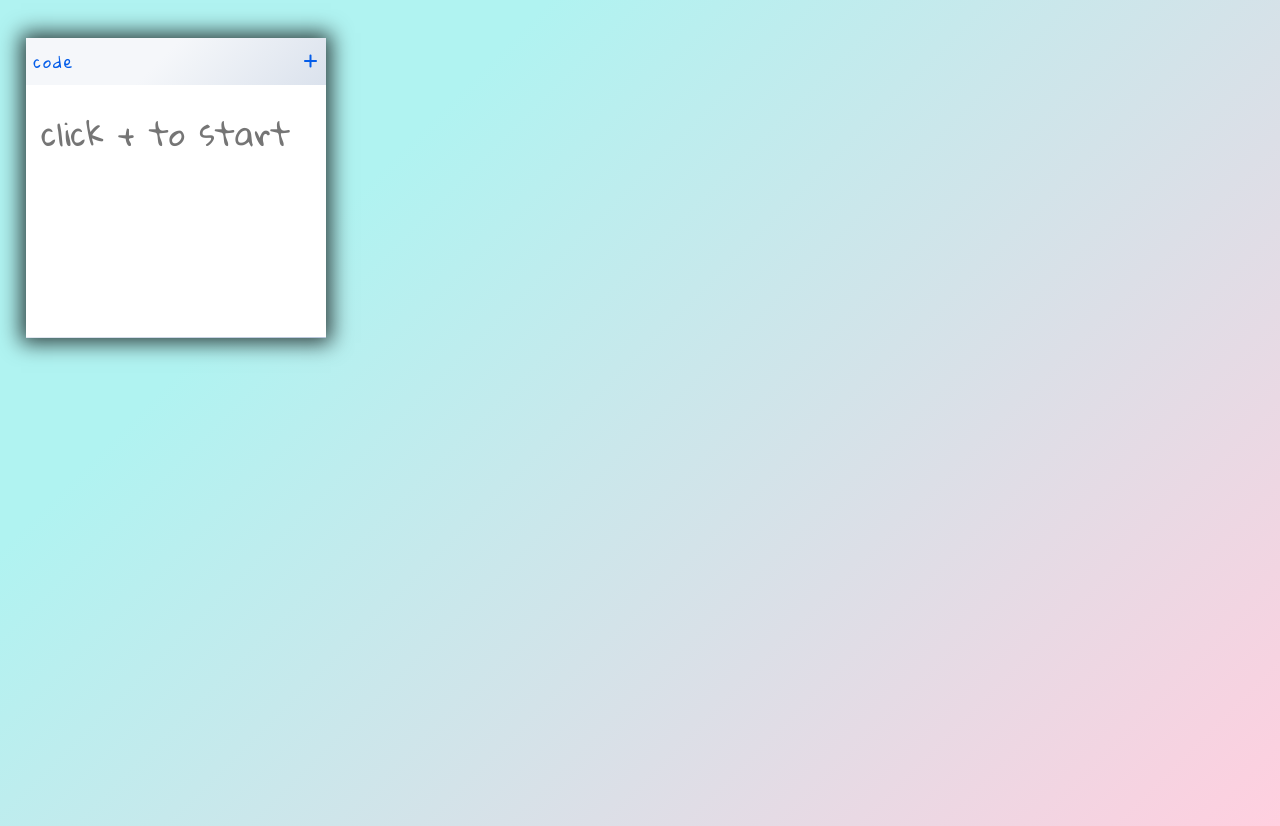
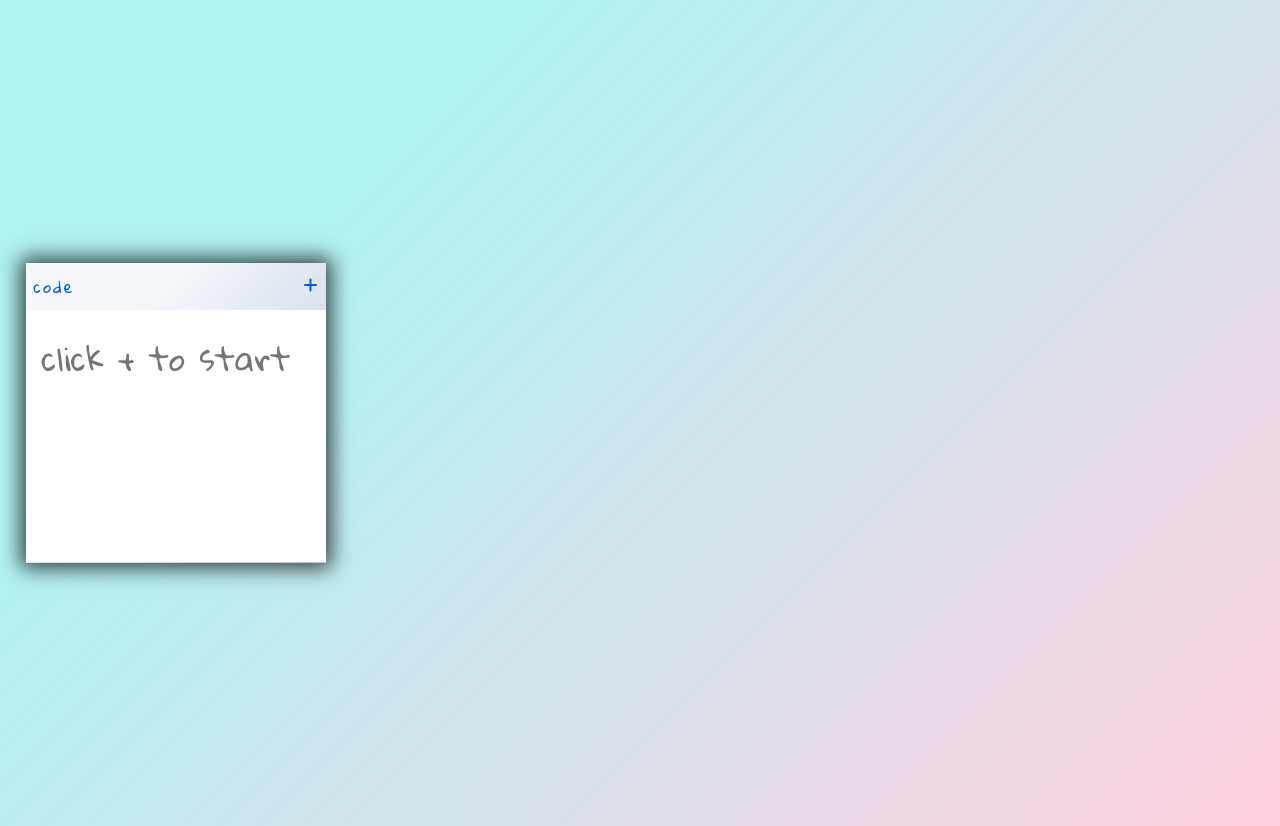
Before and after one commit to ianbrdeguzman/sticky_notes, a plain HTML site: page index.html in a window 1280 px wide. Drawn offline with Linux system fonts and the light colour scheme.

Commit message:
change body align content

```diff
--- a/style.css
+++ b/style.css
@@ -18,7 +18,7 @@ body {
     background-image: linear-gradient(315deg, #ffcfdf 0%, #b0f3f1 74%);
     display: flex;
     flex-wrap: wrap;
-    align-content: space-between;
+    align-content: space-around;
     margin: 1%;
     position: relative;
 }
```
